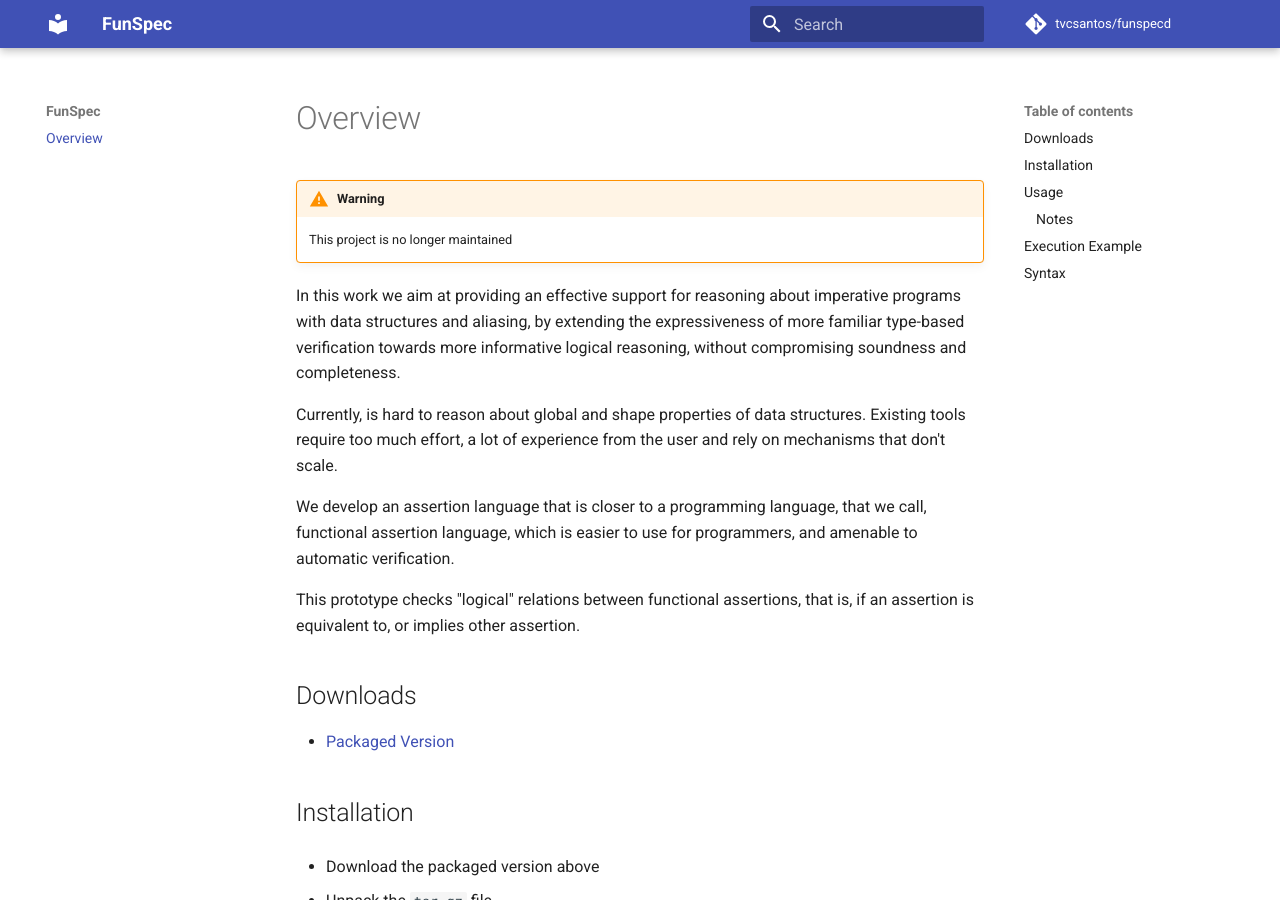
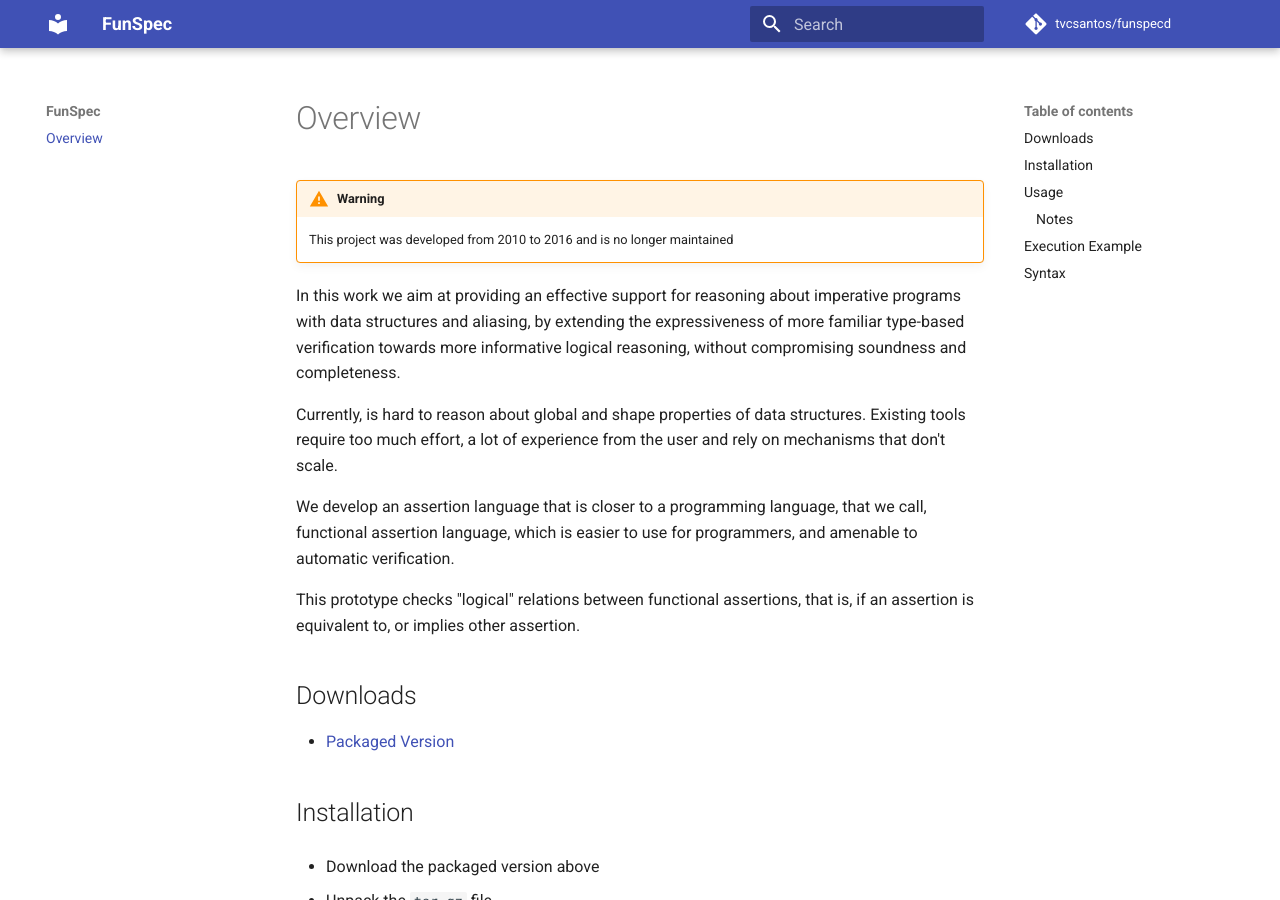
Before and after one commit to tvcsantos/funspec-docs, an MkDocs documentation site: the page built from docs/index.md, in a window 1280 px wide and 900 px high. Built offline with MkDocs 1.6.1 and Material for MkDocs 9.7.7, drawn with Linux system fonts in a browser that asks for light colours; comment, search, counter and statistics services are not loaded.

Commit message:
feat: improve warning note

```diff
--- a/docs/index.md
+++ b/docs/index.md
@@ -2,7 +2,7 @@
 
 !!! warning "Warning"
 
-    This project is no longer maintained
+    This project was developed from 2010 to 2016 and is no longer maintained
 
 In this work we aim at providing an effective support for reasoning about
 imperative programs with data structures and aliasing, by extending the
```
